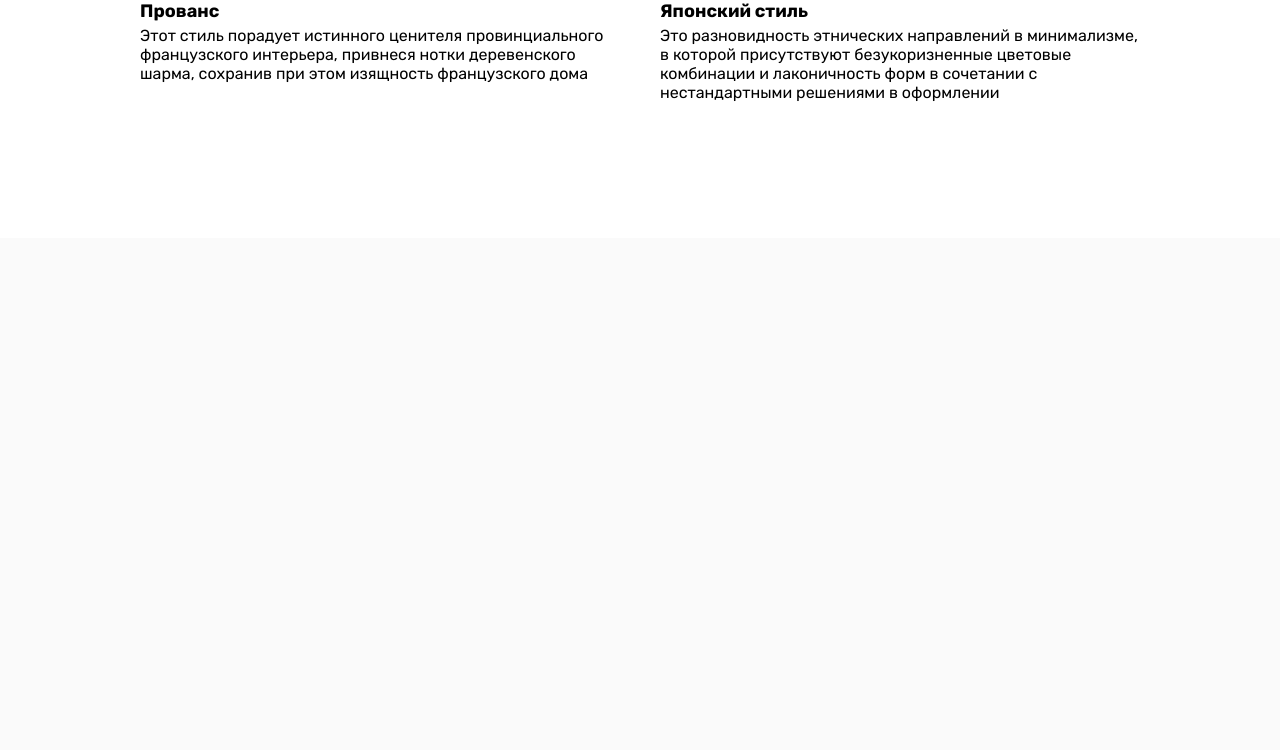
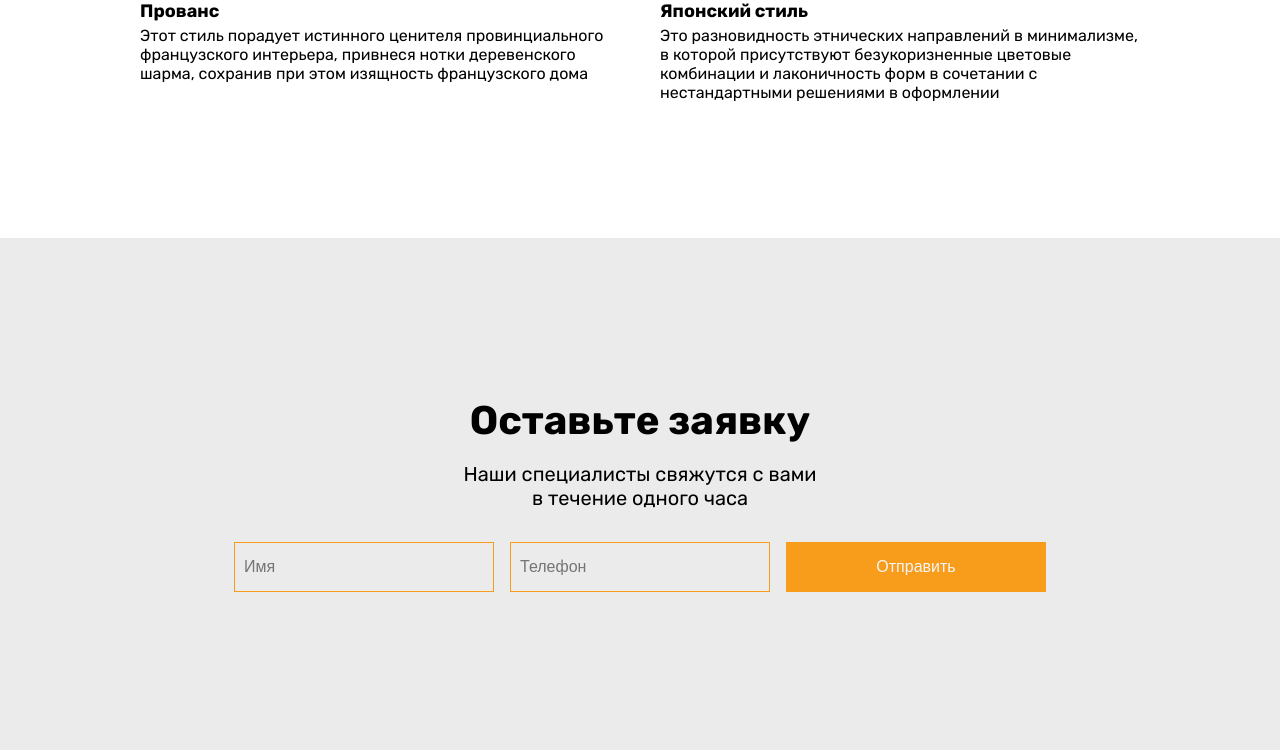
Before and after one commit to axelwarn2/sw-academy, a PHP site: page / in a window 1280 px wide. Shown: the part 2400-3150 px from the top of the page. Before the commit the page ends 2501 px from the top, so only its background shows below. Run offline with PHP 8.4, Linux system fonts and the light colour scheme; some web fonts are replaced.

Commit message:
1:Сделает форму обратной связи

```diff
--- a/src/index.html
+++ b/src/index.html
@@ -86,6 +86,24 @@
             </div>
         </section>
 
+        <section class="form-section">
+            <div class="form-section__text">
+                <h2 class="form-section__header">Оставьте заявку</h2>
+                <p class="form-section__paragraph">Наши специалисты свяжутся с вами в течение одного часа</p>
+            </div>
+            <div class="form-section__form">
+                <form action="index.php" method="post" class="form-section__form-element">
+                    <span class="form-section__input-wrapper">
+                        <input type="text" class="form-section__input form-section__input--name" placeholder="Имя">
+                    </span>
+                    <span class="form-section__input-wrapper">
+                        <input type="number" class="form-section__input form-section__input--phone" placeholder="Телефон">
+                    </span>
+                    <button class="form-section__button">Отправить</button>
+                </form>
+            </div>
+        </section>
+
 
 </body>
 </html>
--- a/src/style.css
+++ b/src/style.css
@@ -248,3 +248,62 @@ body {
 .kitchen-styles__item--width {
     width: 560px;
 }
+
+.form-section {
+    background-color: #EBEBEB;
+    height: 512px;
+    width: 100%;
+    display: flex;
+    flex-direction: column;
+    align-items: center;
+    justify-content: center;
+}
+
+.form-section__text {
+    text-align: center;
+    width: 360px;
+}
+
+.form-section__header {
+    font-size: 40px;
+    padding-bottom: 18px;
+}
+
+.form-section__paragraph {
+    font-size: 20px;
+    padding-bottom: 32px;
+}
+
+.form-section__form {
+    display: flex;
+    justify-content: space-around;
+    flex-direction: row;
+    align-items: flex-start;
+}
+
+.form-section__form-element {
+    display: flex;
+    flex-direction: row;
+    justify-content: center;
+    gap: 16px;
+    width: 100%;
+    height: 50px;
+}
+
+.form-section__input {
+    padding: 9px;
+    border: 1px solid #F79C1B;
+    font-size: 16px;
+    background-color: rgba(196, 196, 196, 0);
+    width: 260px;
+    height: 50px;
+}
+
+.form-section__button {
+    padding: 10px;
+    background-color: #F79C1B;
+    color: #F6F6F6;
+    border: none;
+    width: 260px;
+    font-size: 16px;
+}
```
